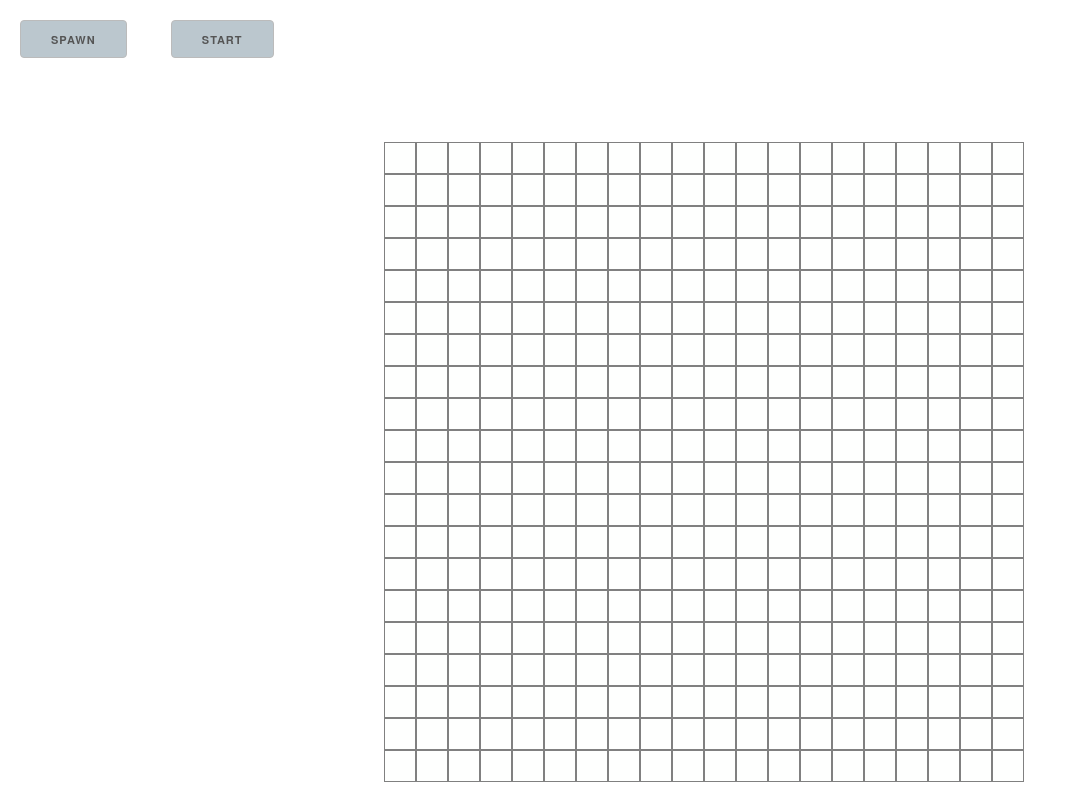
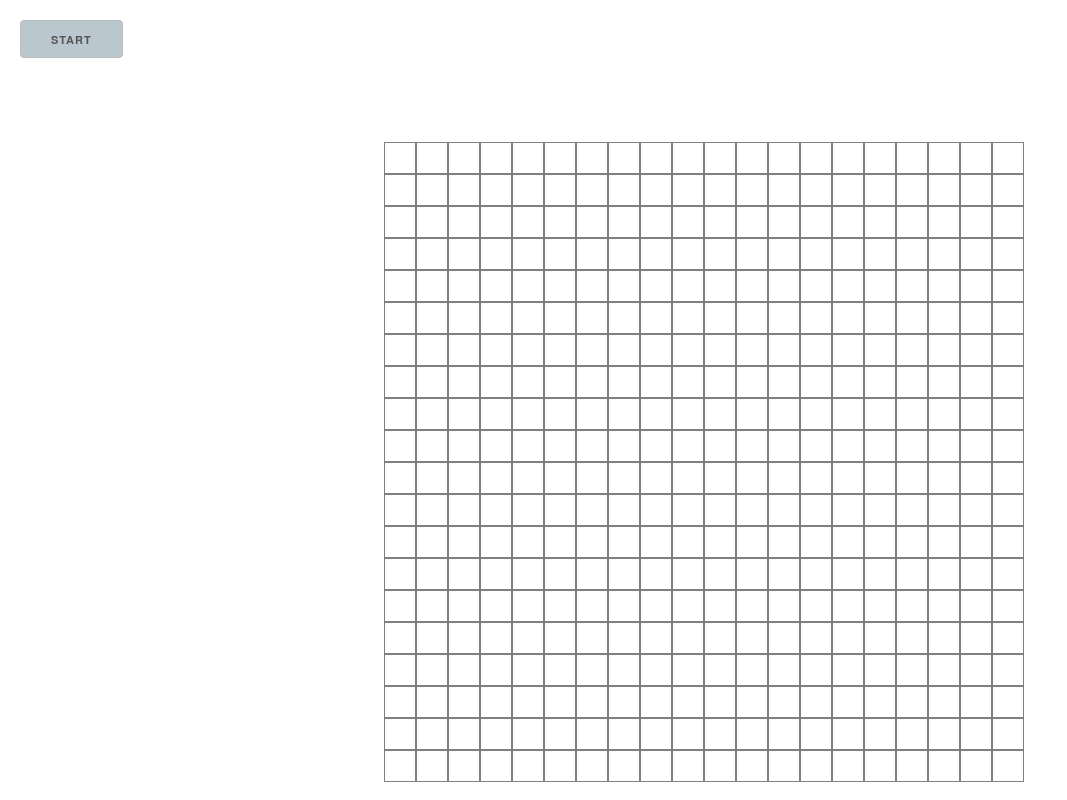
Before and after one commit to AnnaBlackwell/conways-game-of-life, a website: page index.html in a window 1280 px wide. Shown: the whole page, without its empty margins (0-1067 px from the left). Drawn offline with nearby package versions, Linux system fonts and the light colour scheme.

Commit message:
Removed start button and renamed spawn as start

```diff
--- a/index.html
+++ b/index.html
@@ -13,8 +13,7 @@
   </head>
   <body>
     <div id="buttons">
-      <button id='spawn-button'>Spawn</button>
-      <button id='start-button'>Start</button>
+      <button id='spawn-button'>Start</button>
     </div>
   	<div id="page">
   	</div
```
Also changed, not shown: index.js (+6 -7 lines).
